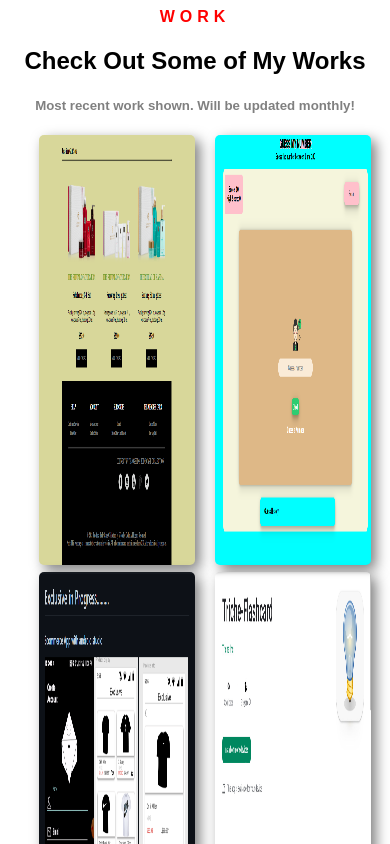
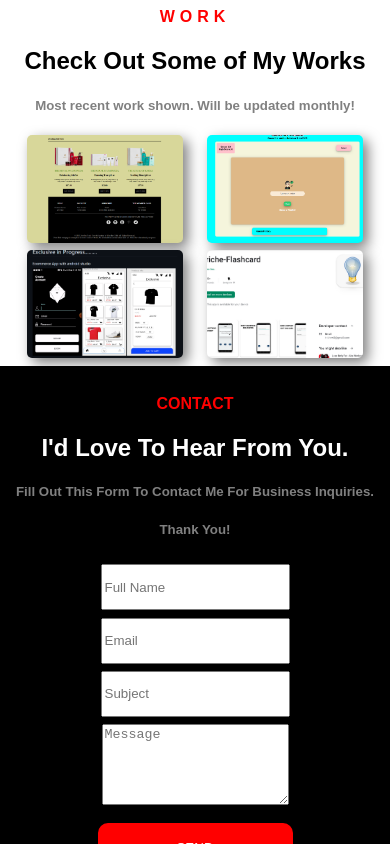
Before and after one commit to kinglaine/portfolio, a React (Create React App) app: page / in a window 390 px wide. Shown: the part 1900-2744 px from the top of the page. Built offline with nearby package versions, Linux system fonts and the light colour scheme.

Commit message:
fix distorted image

```diff
--- a/src/Section 3 Component/Project.css
+++ b/src/Section 3 Component/Project.css
@@ -1,9 +1,11 @@
 .project{
+    background: center center;
    background-color: grey;
    width: 40%;
    border-radius: 5px;
    margin-bottom: 2%;
-   margin-left: 5%;
+   margin-left: 3%;
+   margin-right: 3%;
    text-align: center;
    vertical-align: middle;
    opacity: black;
@@ -47,3 +49,48 @@
     background-color: rgba(0, 0, 0, 0.527);
     height: 100%;
 }
+@media screen and (max-width: 4000px) {
+    .project{
+        height: 1000px;
+    }
+}
+@media screen and (max-width: 2560px) {
+    .project{
+        height: 595px;
+    }
+}
+@media screen and (max-width: 1440px) {
+    .project{
+        height: 295px;
+    }
+}
+@media screen and (max-width: 1024px) {
+    .project{
+        height: 240px;
+    }
+}
+@media screen and (max-width: 914px) {
+    .project{
+        height: 215px;
+    }
+}
+@media screen and (max-width: 768px) {
+    .project{
+        height: 180px;
+    }
+}
+@media screen and (max-width: 425px) {
+    .project{
+        height: 100px;
+    }
+}
+@media screen and (max-width: 375px) {
+    .project{
+        height: 85px;
+    }
+}
+@media screen and (max-width: 320px) {
+    .project{
+        height: 75px;
+    }
+}
--- a/src/Section 3 Component/Project.js
+++ b/src/Section 3 Component/Project.js
@@ -1,7 +1,8 @@
 import "./Project.css"
 function Project ({name, link, image}){
     return(
-        <div className= "project" style={{backgroundImage:`url(${image})`,  backgroundRepeat: 'no-repeat', backgroundSize: '100% 100%', height: '50vh'}}>
+        <div className= "project" style={{backgroundImage:`url(${image})`,
+        backgroundRepeat: 'no-repeat', backgroundSize: 'cover'}}>
             <div className ="dark">
                 <section id="slideText">
                     <h2>{name}</h2>
```
